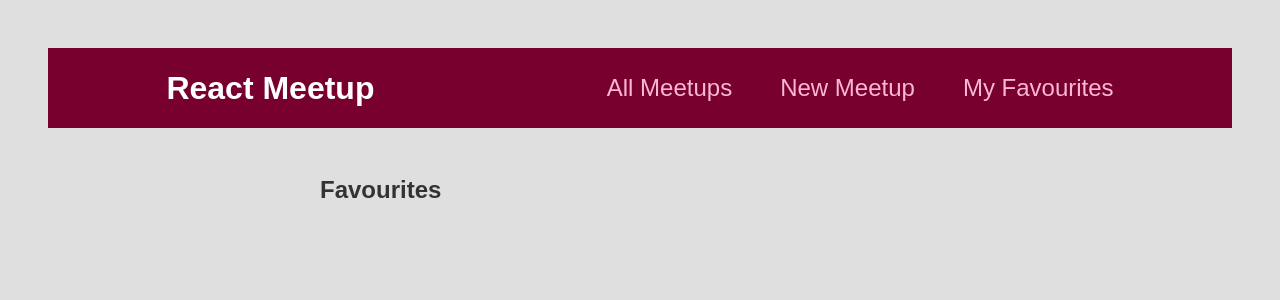
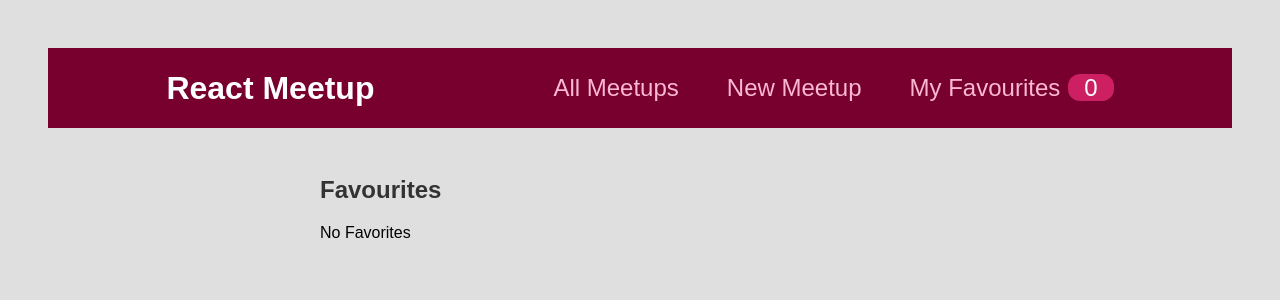
Before and after one commit to fevin1414/React-meetup, a React (Create React App) app: page /Favourites in a window 1280 px wide. Shown: the top 300 px of the page. Built offline with nearby package versions, Linux system fonts and the light colour scheme.

Commit message:
added badge to fav

```diff
--- a/src/components/layout/MainNavigation.js
+++ b/src/components/layout/MainNavigation.js
@@ -1,6 +1,9 @@
 import { Link } from "react-router-dom";
 import classes from "./MainNavigation.module.css";
+import { useContext } from "react";
+import FavoritesContext from "../../store/favourite-context";
 function MainNavigation() {
+  const favoritesCtx=useContext(FavoritesContext)
   return (
     <header className={classes.header}>
       <div className={classes.logo}>React Meetup</div>
@@ -15,7 +18,8 @@ function MainNavigation() {
           </li>
           <li>
             {" "}
-            <Link to="/Favourites">My Favourites</Link>
+            <Link to="/Favourites">My Favourites
+            <span className={classes.badge}>{favoritesCtx.totalFavorites}</span></Link>
           </li>
         </ul>
       </nav>
--- a/src/pages/Favourites.js
+++ b/src/pages/Favourites.js
@@ -2,13 +2,19 @@ import { useContext } from "react";
 import FavoritesContext from "../store/favourite-context";
 import MeetupList from "../components/meetups/MeetupList";
 function Favourites() {
-
   const favoritesCtx = useContext(FavoritesContext);
-
-  return<section>
-    <h1>Favourites </h1>
-    <MeetupList meetups={favoritesCtx.favorites}/>
+  let content;
+  if ( favoritesCtx.totalFavorites=== 0) {
+    content = <p>No Favorites</p>;
+  } else {
+    content = <MeetupList meetups={favoritesCtx.favorites} />;
+  }
+  return (
+    <section>
+      <h1>Favourites </h1>
+      {content}
     </section>
+  );
 }
 
 export default Favourites;
```
